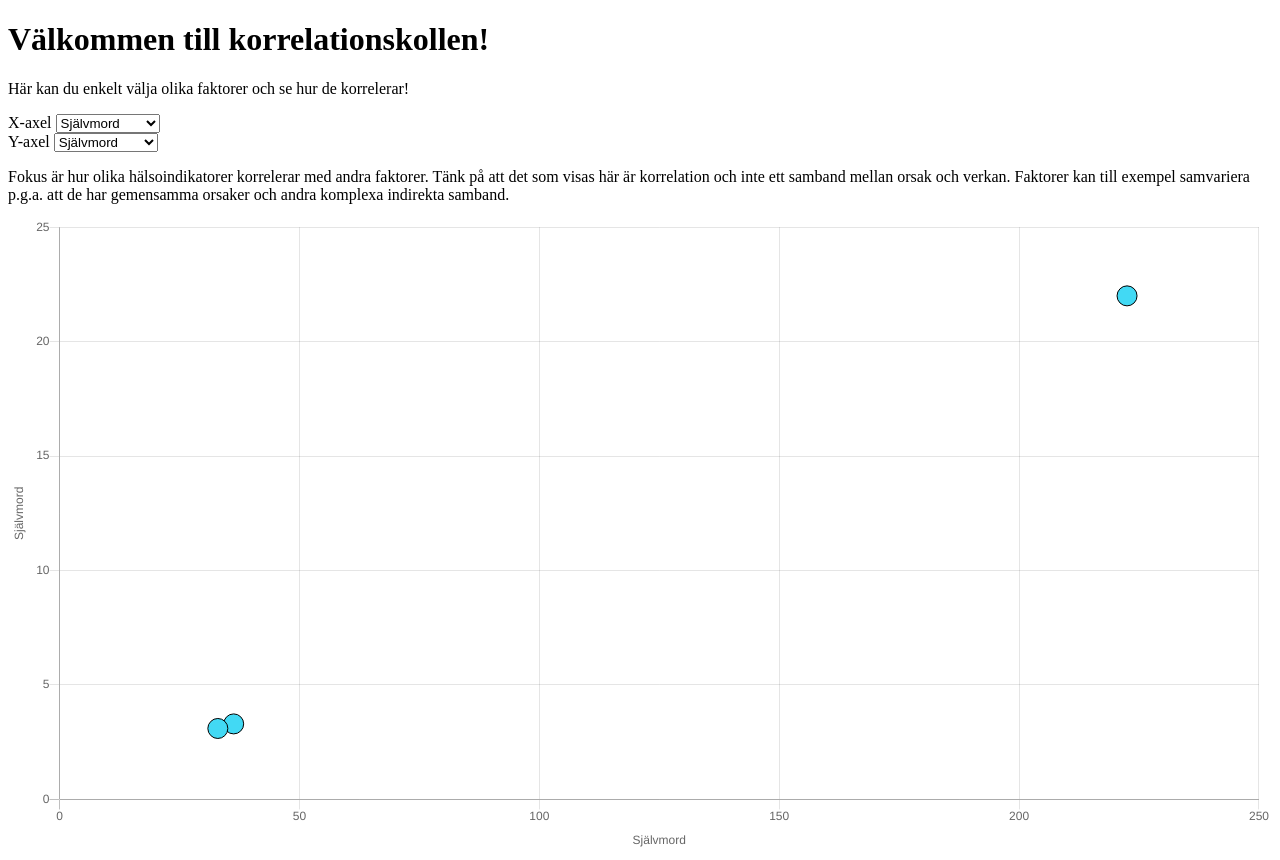
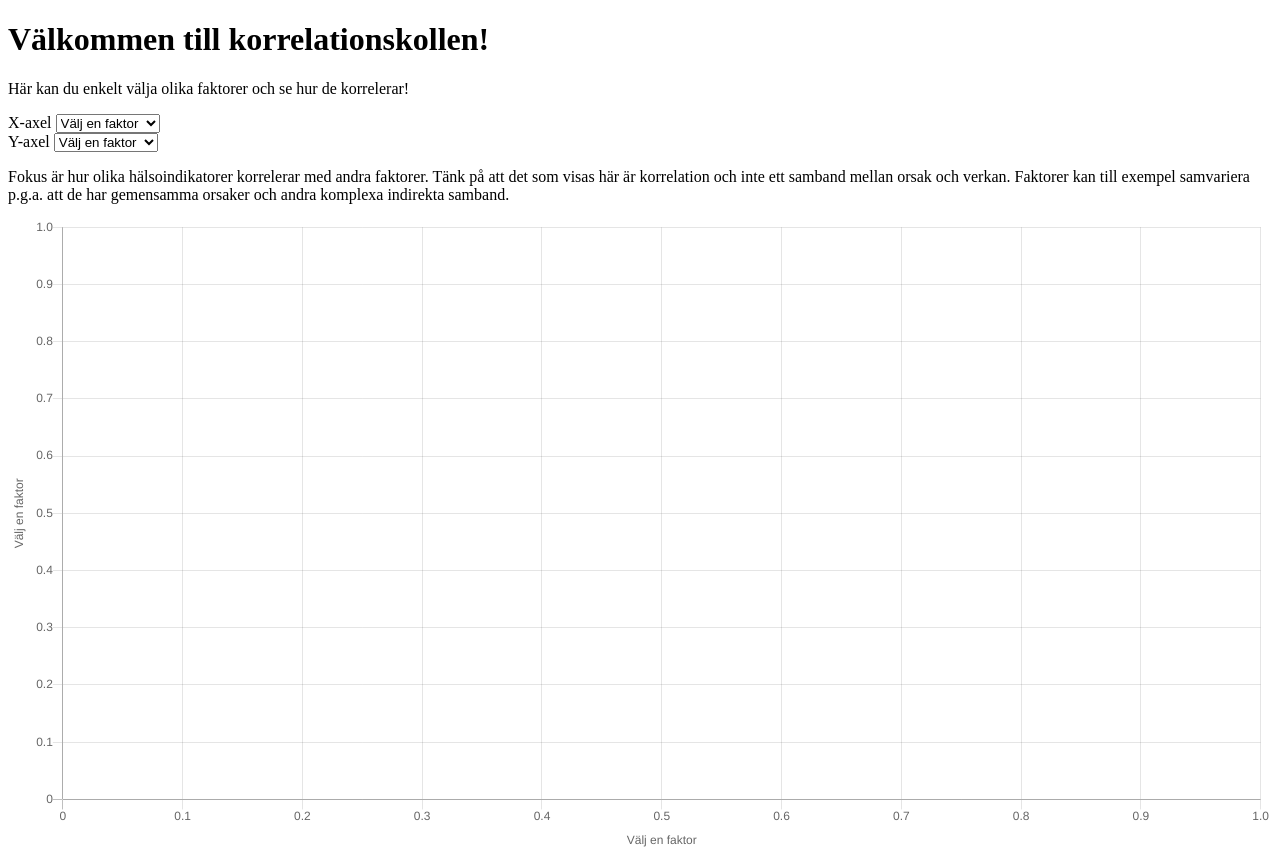
Before and after one commit to louilinn/hack4sweden2018, a website: page app/index.html in a window 1280 px wide. Drawn offline with nearby package versions, Linux system fonts and the light colour scheme.

Commit message:
Replaced default values in dropdowns

```diff
--- a/app/index.html
+++ b/app/index.html
@@ -16,6 +16,7 @@
         <div>
             X-axel
             <select id="x">
+                <option>Välj en faktor</option>
                 <option value="2026">Självmord</option>
                 <option value="02">Cancer</option>
                 <option value="E55">D-vitaminbrist</option>
@@ -24,6 +25,7 @@
         <div>
             Y-axel
             <select id="y">
+                <option>Välj en faktor</option>
                 <option value="2026">Självmord</option>
                 <option value="02">Cancer</option>
                 <option value="E55">D-vitaminbrist</option>
--- a/app/plotChart.js
+++ b/app/plotChart.js
@@ -1,7 +1,7 @@
 // IMPORTED DATA (or mock data)
-var xData = { "1": 222.5, "2": 100, "3": 36.3, "4": 33.0 };
-var yData = { "1": 22, "3": 3.3, "4": 3.1, "5": 3.0 };
-var regions = ["1", "3", "4"];
+var xData = {};
+var yData = {};
+var regions = [];
 
 
 function getDataSets(axis) {
```
